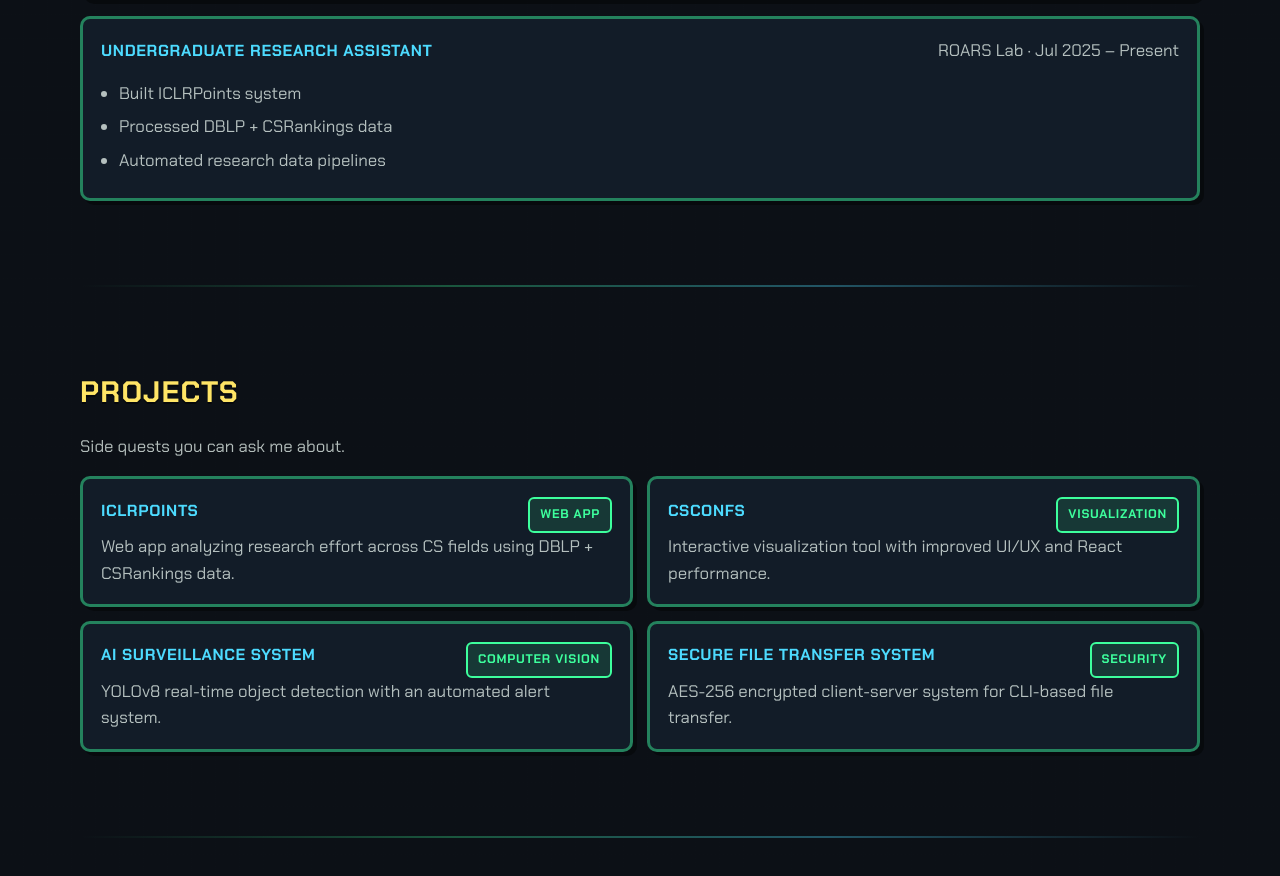
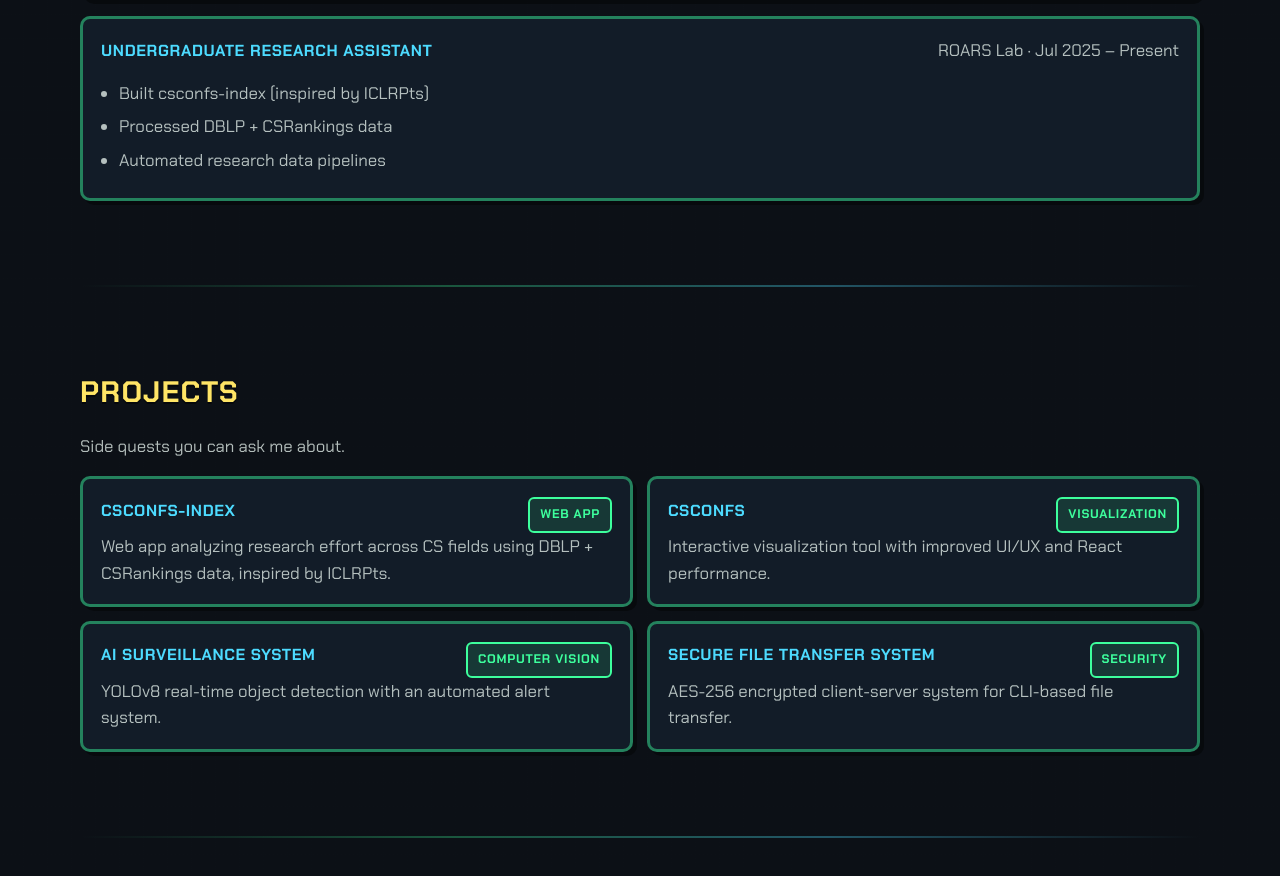
Before and after one commit to phuProjects/phule, a plain HTML site: page index.html in a window 1280 px wide. Shown: the part 1508-2384 px from the top of the page. Drawn offline with Linux system fonts and the light colour scheme.

Commit message:
Update name & description of project

```diff
--- a/index.html
+++ b/index.html
@@ -174,7 +174,7 @@
                 <p class="muted">ROARS Lab · Jul 2025 – Present</p>
               </div>
               <ul class="bullets">
-                <li>Built ICLRPoints system</li>
+                <li>Built csconfs-index (inspired by ICLRPts)</li>
                 <li>Processed DBLP + CSRankings data</li>
                 <li>Automated research data pipelines</li>
               </ul>
@@ -193,11 +193,12 @@
           <div class="cards-grid">
             <article class="project card reveal">
               <div class="project-head">
-                <h3>ICLRPoints</h3>
+                <h3>csconfs-index</h3>
                 <span class="tag">Web App</span>
               </div>
               <p class="muted">
-                Web app analyzing research effort across CS fields using DBLP + CSRankings data.
+                Web app analyzing research effort across CS fields using DBLP + CSRankings data,
+                inspired by ICLRPts.
               </p>
             </article>
 
```
